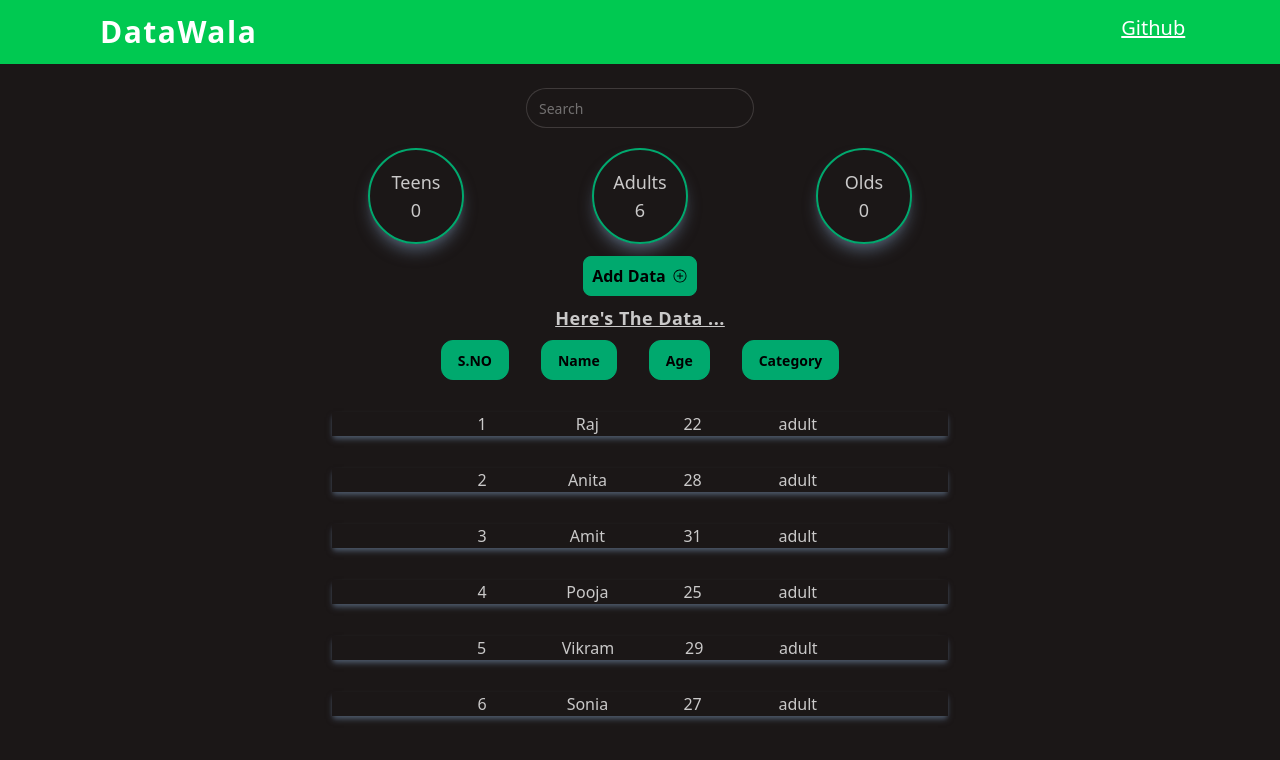
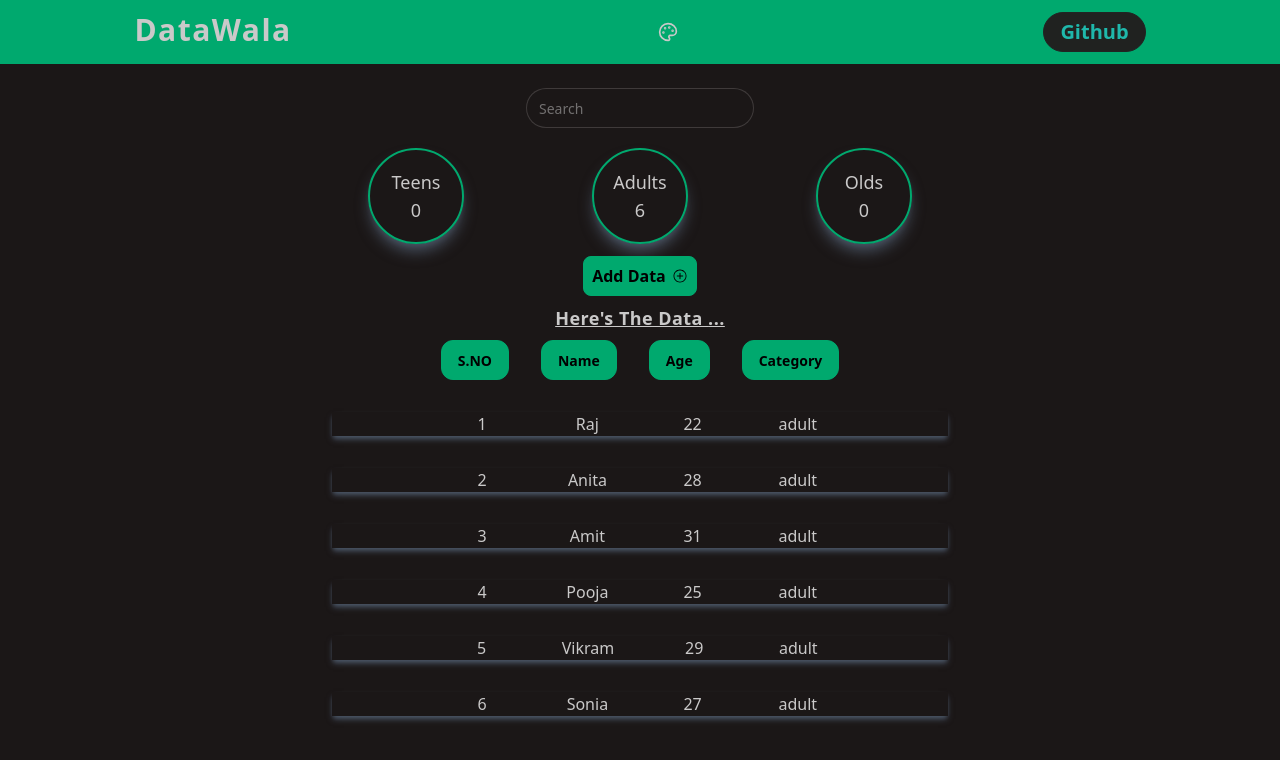
Before and after one commit to raghuveeersharma/task, a React (Vite) app in the folder front/: page / in a window 1280 px wide. Shown: the top 760 px of the page. Built offline with nearby package versions, Linux system fonts and the light colour scheme.

Commit message:
add dropdown and gihub link

```diff
--- a/front/src/components/Navbar.tsx
+++ b/front/src/components/Navbar.tsx
@@ -1,10 +1,29 @@
+import { useNavigate } from "react-router-dom";
+import ThemeSelector from "./ThemeSelector.js";
+
 const Navbar = () => {
+  const navigate = useNavigate();
+  console.log("navbar");
   return (
-    <div className=" h-16 flex items-center bg-green-500 px-10 text-white shadow-lg shadow-gray-300">
-      <div className="mx-auto w-[90%]">
-        <div className="flex justify-between gap-[80%] ">
-          <div className="text-3xl tracking-wider font-bold">DataWala</div>
-          <div className="underline text-xl link">Github</div>
+    <div className=" h-16 w-[100%] flex items-center navbar bg-success  shadow-gray-300">
+      <div className="mx-auto w-[80%]">
+        <div className="flex justify-between lg:gap-80 gap-10 md:gap-40 ">
+          <div
+            className="md:text-3xl text-xl tracking-wider font-bold"
+            onClick={() => navigate("/")}
+          >
+            DataWala
+          </div>
+          <div>
+            <ThemeSelector />
+          </div>
+          <a
+            href="https://github.com/raghuveeersharma/task.git"
+            target="__blank"
+            className="btn btn-soft btn-accent md:text-xl text-lg"
+          >
+            <span>Github</span>
+          </a>
         </div>
       </div>
     </div>
```
